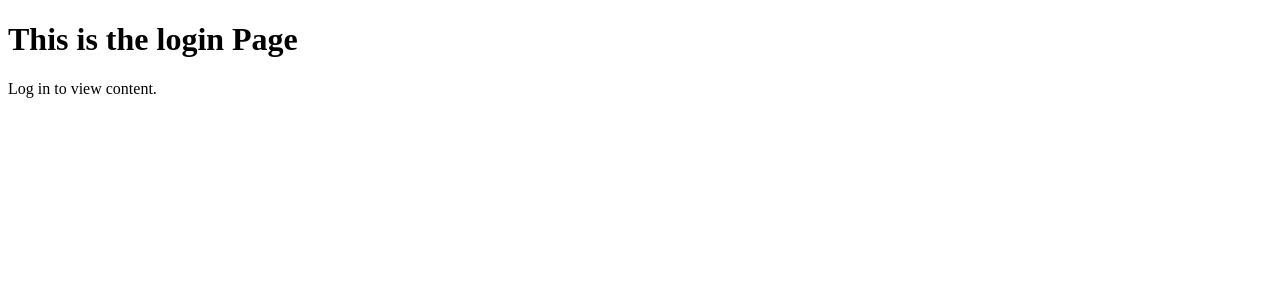
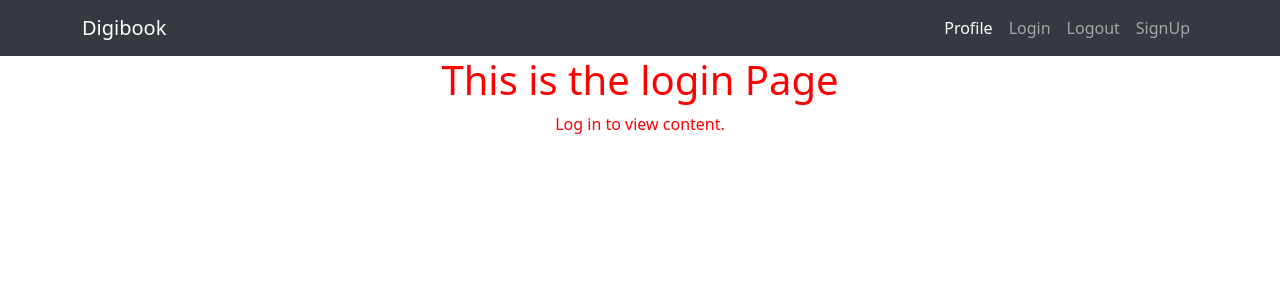
Before and after one commit to Akshay-ch-dj/Audiobooks-digital-store, a Django app: page /login in a window 1280 px wide. Shown: the top 300 px of the page. Run offline with Django 3.2, Linux system fonts and the light colour scheme; some libraries are stand-ins or nearby versions.

Commit message:
Static files reconfigured,
- navbar partial created
- extended the base.html to other files

```diff
--- a/Digibook_store/settings.py
+++ b/Digibook_store/settings.py
@@ -57,7 +57,7 @@ ROOT_URLCONF = 'Digibook_store.urls'
 TEMPLATES = [
     {
         'BACKEND': 'django.template.backends.django.DjangoTemplates',
-        'DIRS': [TEMPLATE_DIR,],
+        'DIRS': [TEMPLATE_DIR, ],
         'APP_DIRS': True,
         'OPTIONS': {
             'context_processors': [
@@ -126,5 +126,5 @@ STATIC_ROOT = BASE_DIR/'static'
 STATIC_URL = '/static/'
 
 STATICFILES_DIRS = [
-    BASE_DIR/'app/static'
+    BASE_DIR/'Digibook_store/static'
 ]
--- a/Digibook_store/static/css/style.css
+++ b/Digibook_store/static/css/style.css
@@ -1 +1,6 @@
 /* Main css style */
+
+.login-header {
+  text-align: center;
+  color: red;
+}
--- a/bookshop/templates/login.html
+++ b/bookshop/templates/login.html
@@ -1,12 +1,8 @@
-<!DOCTYPE html>
-<html lang="en">
-<head>
-    <meta charset="UTF-8">
-    <meta name="viewport" content="width=device-width, initial-scale=1.0">
-    <title>Login Page</title>
-</head>
-<body>
-    <h1>This is the login Page</h1>
-    <p>Log in to view content.</p>
-</body>
-</html>
+{% extends 'base.html' %}
+
+{% block content %}
+    <div class="container login-header">
+        <h1>This is the login Page</h1>
+        <p>Log in to view content.</p>
+    </div>
+{% endblock %}
--- a/templates/basic.html
+++ b/templates/base.html
@@ -1,4 +1,5 @@
 {% load static %}
+
 
 <!DOCTYPE html>
 <html lang="en">
@@ -14,16 +15,20 @@
     <link rel="stylesheet" href="{% static "css/bootstrap.css" %}">
 </head>
 <body>
+    <!-- Including navbar -->
+    {% include 'partials/_navbar.html' %}
 
+    <!-- Content -->
+    {% block content %}
 
-
+    {% endblock %}
 
     <!-- Popper JS for bootstrap -->
     <script src="https://cdn.jsdelivr.net/npm/popper.js@1.16.1/dist/umd/popper.min.js"
         integrity="sha384-9/reFTGAW83EW2RDu2S0VKaIzap3H66lZH81PoYlFhbGU+6BZp6G7niu735Sk7lN"
         crossorigin="anonymous"></script>
     <!-- Bootstrap JS -->
-    <script src="{% static "js/bootstrap.js" %}"></script>
+    <script src="{% static "js/bootstrap.bundle.js" %}"></script>
     <!-- Local JS -->
     <script src="{% static "js/main.js" %}"></script>
 </body>
--- a/templates/partials/_navbar.html
+++ b/templates/partials/_navbar.html
@@ -0,0 +1,28 @@
+<nav class="navbar navbar-expand-lg navbar-dark bg-dark">
+    <div class="container container-fluid">
+        <a class="navbar-brand" href="#">Digibook</a>
+
+        <!-- Hamburger -->
+        <button class="navbar-toggler" type="button" data-toggle="collapse" data-target="#navbarSupportedContent"
+            aria-controls="navbarSupportedContent" aria-expanded="false" aria-label="Toggle navigation">
+            <span class="navbar-toggler-icon"></span>
+        </button>
+
+        <div class="collapse navbar-collapse" id="navbarSupportedContent">
+            <ul class="navbar-nav ml-auto mb-2 mb-lg-0">
+                <li class="nav-item">
+                    <a class="nav-link active" aria-current="page" href="#">Profile</a>
+                </li>
+                <li class="nav-item">
+                    <a class="nav-link" href="/login">Login</a>
+                </li>
+                <li class="nav-item">
+                    <a class="nav-link" href="#">Logout</a>
+                </li>
+                <li class="nav-item">
+                    <a class="nav-link" href="#">SignUp</a>
+                </li>
+            </ul>
+        </div>
+    </div>
+</nav>
```
Also changed, not shown: Documentation/project_path_documentation.md (+6 -1 lines), bookshop/templates/index.html (+6 -11 lines), 1 other file.
